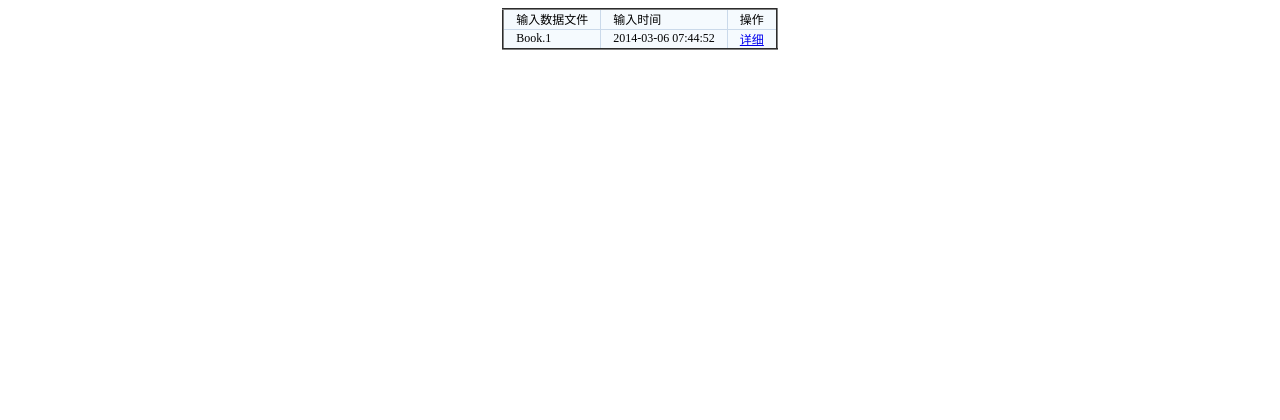
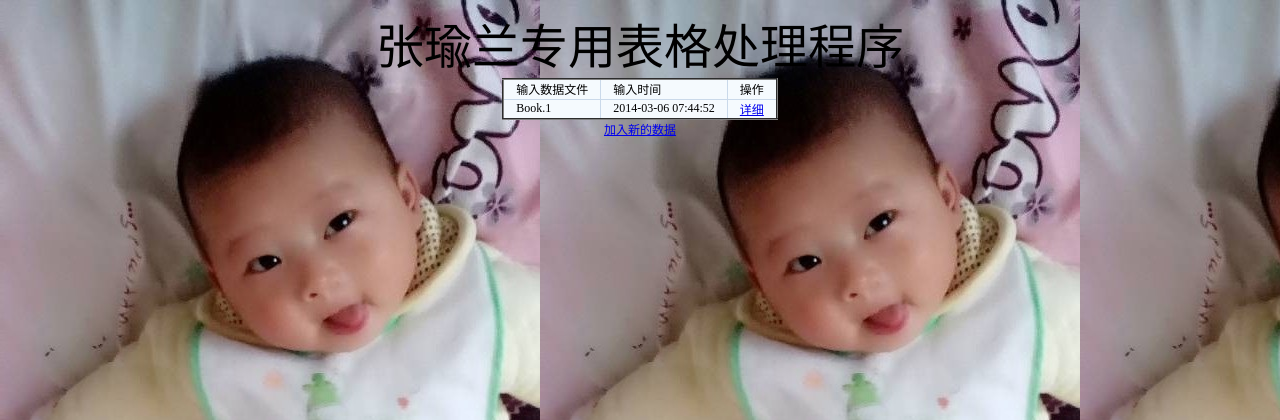
Before and after one commit to singerinsky/web, a PHP site: page / in a window 1280 px wide. Shown: the top 420 px of the page. Run offline with PHP 8.4, Linux system fonts and the light colour scheme; data comes from the database, SQL or seed files in the repository.

Commit message:
xcbvcxvxvv

```diff
--- a/index.php
+++ b/index.php
@@ -121,10 +121,14 @@ table.tab_css_3 tr.tr_css{
     }
     );
  }
+ document.body.style.backgroundImage="url(back.jpg)";
 </script>
 </head>
 
-<body>
+<body background="back.jpg">
+    <div align="center">
+        <font size="8">张瑜兰专用表格处理程序</font>
+    </div>
 
 <table id="mytab"  border="2" class="tab_css_1">
     <tr class="tr_css">
@@ -163,5 +167,8 @@ while($row = mysql_fetch_array($global_file_info))
 
 </tr>
 </table>
+<div align="center">
+    <a href="add_info.php">加入新的数据</a>
+</div>
 </body>
 </html>
```
Also changed, not shown: back.jpg (added).
